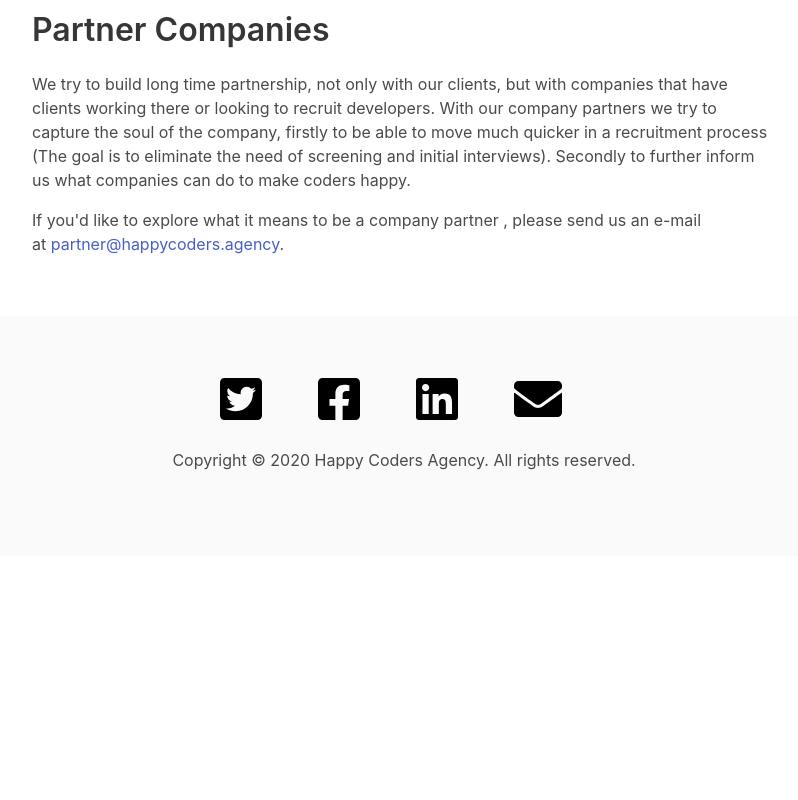
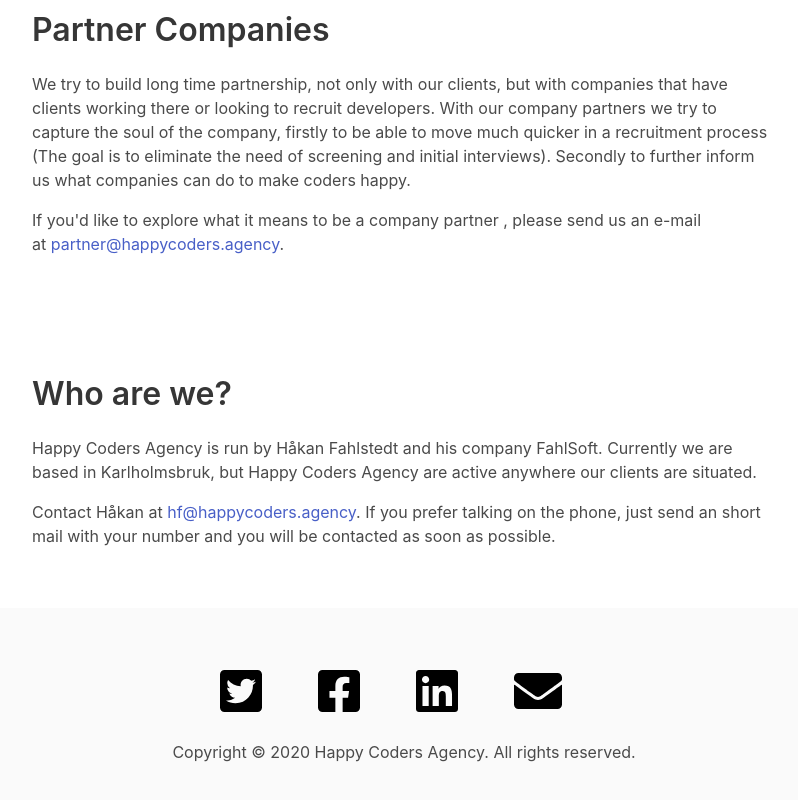
Before and after one commit to Happy-Coders-Agency/wappy-coders-agency-web, a Next.js app: page / in a window 1280 px wide. Shown: the part 3339-4139 px from the top of the page, without its empty margins (236-1034 px from the left). Before the commit the page ends 3895 px from the top, so only its background shows below. Built offline with nearby package versions, Linux system fonts and the light colour scheme.

Commit message:
Added who-are-we-section

```diff
--- a/components/ClientsSection.jsx
+++ b/components/ClientsSection.jsx
@@ -7,7 +7,7 @@
                         Clients
                     </h1>
                     <div className="content">
-                        Are you interested in beoming a client of us? Please
+                        Are you interested in becoming a client of us? Please
                         fill in this&nbsp;
                         <a
                             href="https://forms.gle/qxxx47qKTueHFGZq7"
--- /dev/null
+++ b/components/WhoAreWeSection.jsx
@@ -0,0 +1,32 @@
+const WhoAreWeSection = () => (
+    <section className="section">
+        <div className="container">
+            <div className="collumns">
+                <div className="column is-8-desktop is-offset-2-desktop">
+                    <h1 id="partners" className="title">
+                        Who are we?
+                    </h1>
+                    <div className="content">
+                        <p>
+                            Happy Coders Agency is run by Håkan Fahlstedt and
+                            his company FahlSoft. Currently we are based in
+                            Karlholmsbruk, but Happy Coders Agency are active
+                            anywhere our clients are situated.
+                        </p>
+                        <p>
+                            Contact Håkan at&nbsp;
+                            <a href="mailto:partner@happycoders.agency">
+                                hf@happycoders.agency
+                            </a>
+                            . If you prefer talking on the phone, just send an
+                            short mail with your number and you will be
+                            contacted as soon as possible.
+                        </p>
+                    </div>
+                </div>
+            </div>
+        </div>
+    </section>
+);
+
+export default WhoAreWeSection;
--- a/pages/index.jsx
+++ b/pages/index.jsx
@@ -10,6 +10,7 @@
 import '../styles/main.scss';
 import PartnerSection from '../components/PartnerSection';
 import { BeataNotification } from '../components/BetaNotification';
+import WhoAreWeSection from '../components/WhoAreWeSection';
 
 const Home = () => (
     <Fragment>
@@ -27,6 +28,7 @@
         <ManifestoSection />
         <ClientSection />
         <PartnerSection />
+        <WhoAreWeSection />
         <Footer />
     </Fragment>
 );
```
